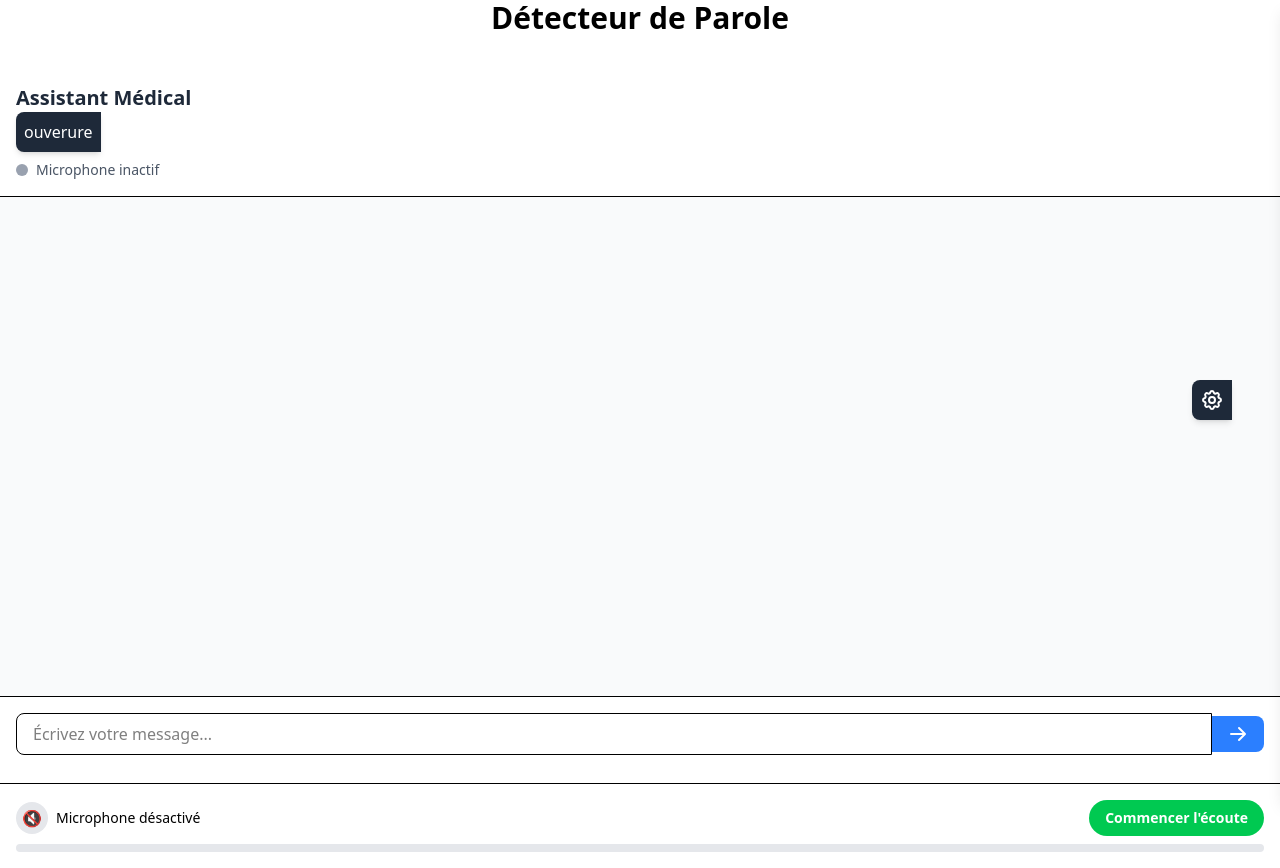
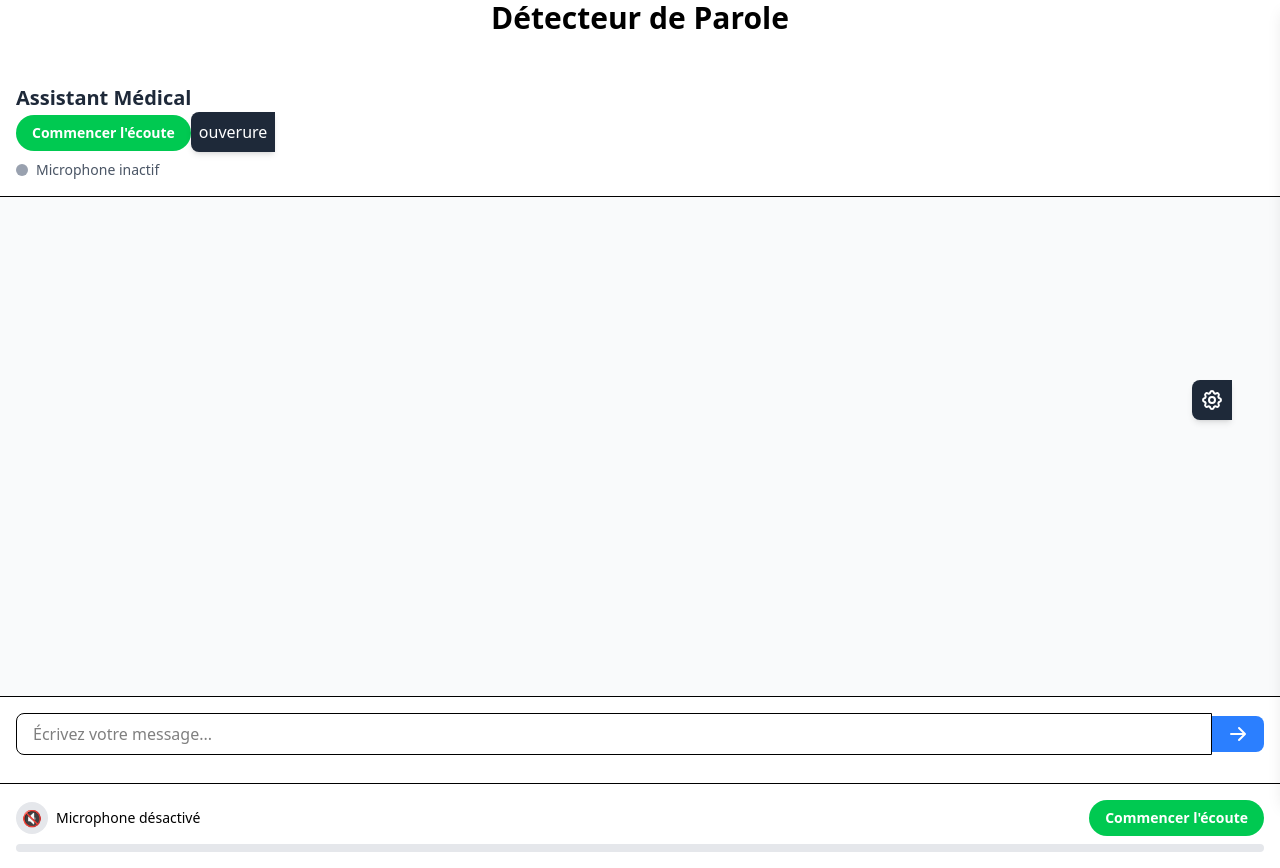
Before and after one commit to remiPra/voice-to-voice-groq, a React (Vite) app: page / in a window 1280 px wide. Built offline with nearby package versions, Linux system fonts and the light colour scheme.

Commit message:
test des boutons

```diff
--- a/src/components/speech-detector/SpeechDetector.tsx
+++ b/src/components/speech-detector/SpeechDetector.tsx
@@ -771,6 +771,24 @@ Si tu veux encore plus de concision ou un format spécifique (ex : style chatbot
           {/* En-tête */}
           <div className="bg-white p-4 border-b shadow-sm">
             <h1 className="text-xl font-bold text-gray-800">Assistant Médical</h1>
+            {isListening && !isCalibrating && (
+                <button
+                  onClick={calibrateMicrophone}
+                  className="w-full px-3 py-2 rounded-md font-medium bg-yellow-400 hover:bg-yellow-500 text-white"
+                >
+                  Recalibrer microphone
+                </button>
+              )}
+            <button
+                onClick={toggleListening}
+                className={`px-4 py-2 rounded-full text-sm font-semibold transition-colors ${
+                  isListening
+                    ? "bg-red-500 hover:bg-red-600 text-white"
+                    : "bg-green-500 hover:bg-green-600 text-white"
+                }`}
+              >
+                {isListening ? "Arrêter l'écoute" : "Commencer l'écoute"}
+              </button>
             <button
             className=" bg-gray-800 text-white p-2 rounded-l-lg shadow-md"
             onClick={() => {
@@ -781,7 +799,6 @@ Si tu veux encore plus de concision ou un format spécifique (ex : style chatbot
               }
             }}
           >
-            {/* Icône d'engrenage */}
             ouverure
           </button>
             <div className="flex items-center space-x-2 mt-2">
```
